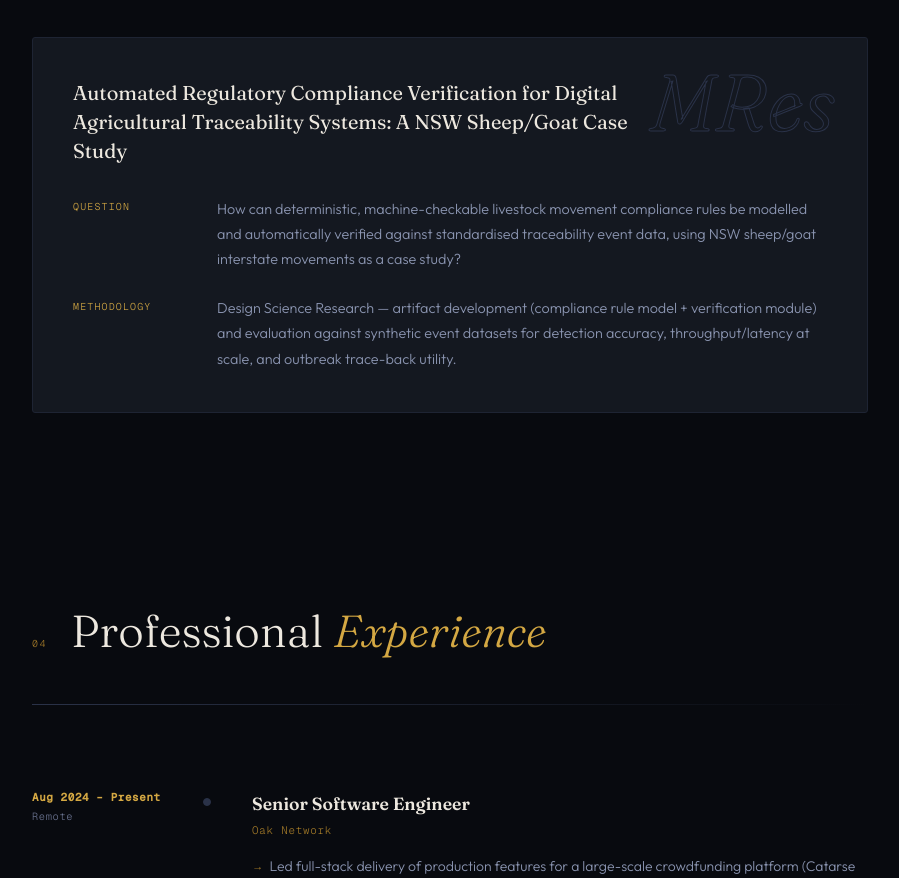
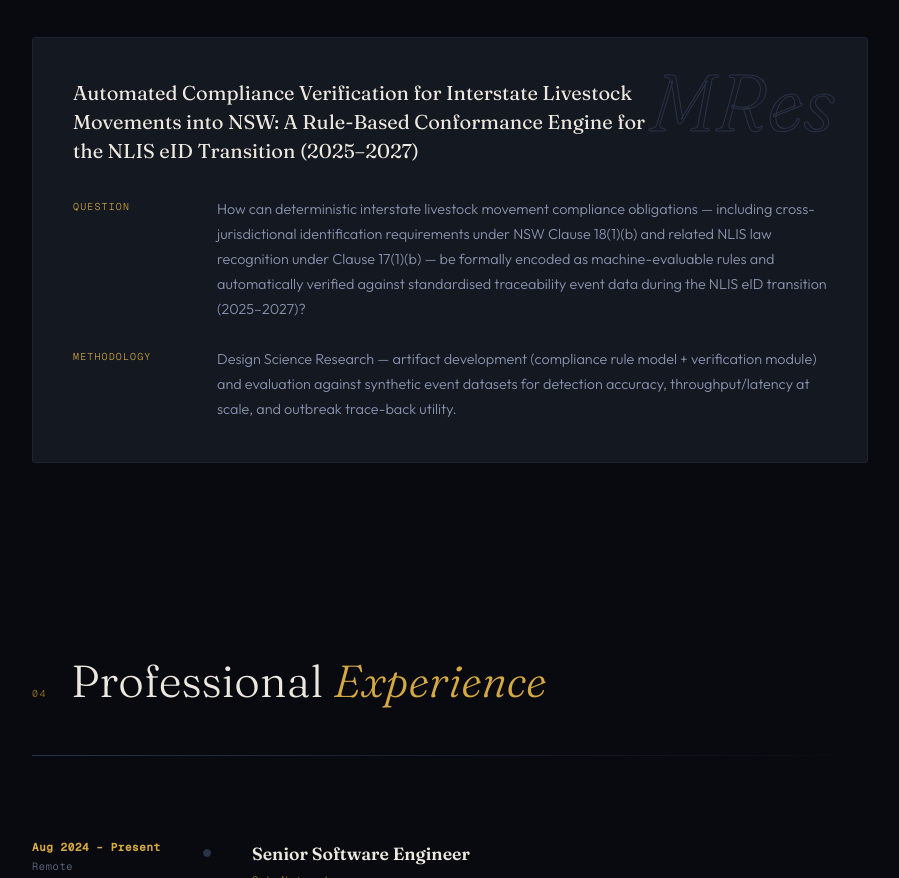
Before and after one commit to rrifat/me, a plain HTML site: page index.html in a window 1280 px wide. Shown: the part 2950-3828 px from the top of the page, without its empty margins (190-1089 px from the left). Drawn offline with nearby package versions, Linux system fonts and the light colour scheme.

Commit message:
Update project title and compliance question

```diff
--- a/index.html
+++ b/index.html
@@ -1052,17 +1052,21 @@
         </div>
         <div class="proposed-card reveal">
           <h3>
-            Automated Regulatory Compliance Verification for Digital
-            Agricultural Traceability Systems: A NSW Sheep/Goat Case Study
+            Automated Compliance Verification for Interstate Livestock Movements
+            into NSW: A Rule-Based Conformance Engine for the NLIS eID
+            Transition (2025–2027)
           </h3>
           <div class="proposed-rows">
             <div class="proposed-row">
               <span class="pr-label">Question</span>
               <span class="pr-value"
-                >How can deterministic, machine-checkable livestock movement
-                compliance rules be modelled and automatically verified against
-                standardised traceability event data, using NSW sheep/goat
-                interstate movements as a case study?</span
+                >How can deterministic interstate livestock movement compliance
+                obligations — including cross-jurisdictional identification
+                requirements under NSW Clause 18(1)(b) and related NLIS law
+                recognition under Clause 17(1)(b) — be formally encoded as
+                machine-evaluable rules and automatically verified against
+                standardised traceability event data during the NLIS eID
+                transition (2025–2027)?</span
               >
             </div>
             <div class="proposed-row">
```
